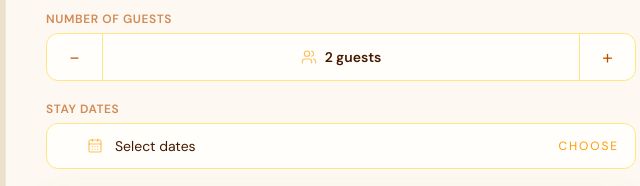
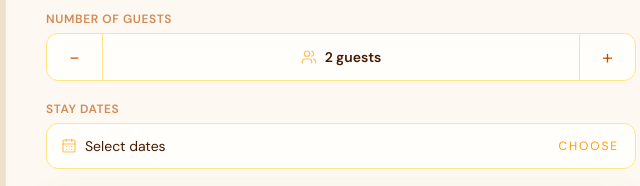
Before and after one commit to JuriLu/HotelPrenotation, a website built with Vite: page index.html in a window 1280 px wide. Shown: the part 1240-1426 px from the top of the page, 299-939 px from the left. Built offline with nearby package versions, Linux system fonts and the light colour scheme; a web font is replaced by a local one.

Commit message:
feat: enhance date range toggle button with improved padding for better usability

```diff
--- a/src/form.js
+++ b/src/form.js
@@ -123,7 +123,7 @@ function renderForm() {
       <div>
         <label for="date-range-toggle" class="block text-xs font-semibold text-amber-700/65 uppercase tracking-wider mb-1.5">Stay dates</label>
         <div class="relative">
-          <button type="button" id="date-range-toggle" aria-haspopup="dialog" aria-expanded="${datePickerOpen}" class="w-full text-left ${inputClass('startDate')} flex items-center gap-3">
+          <button type="button" id="date-range-toggle" aria-haspopup="dialog" aria-expanded="${datePickerOpen}" class="w-full text-left ${inputClass('startDate')} flex items-center gap-2 date-range-toggle">
             <i data-lucide="calendar-days" class="w-4 h-4 text-amber-500/60"></i>
             <span class="flex-1 text-sm text-amber-950">${form.startDate && form.endDate ? `${fmtDate(form.startDate)} — ${fmtDate(form.endDate)}` : 'Select dates'}</span>
             <span class="text-amber-500 text-xs uppercase tracking-[0.16em]">Choose</span>
--- a/src/style.css
+++ b/src/style.css
@@ -71,6 +71,10 @@ body {
 .message-preview-box {
   background: rgba(37, 211, 102, 0.07);
   border: 1px solid rgba(37, 211, 102, 0.18);
+}
+
+.date-range-toggle {
+  padding-left: 0.875rem;
 }
 
 .date-picker-panel {
```
